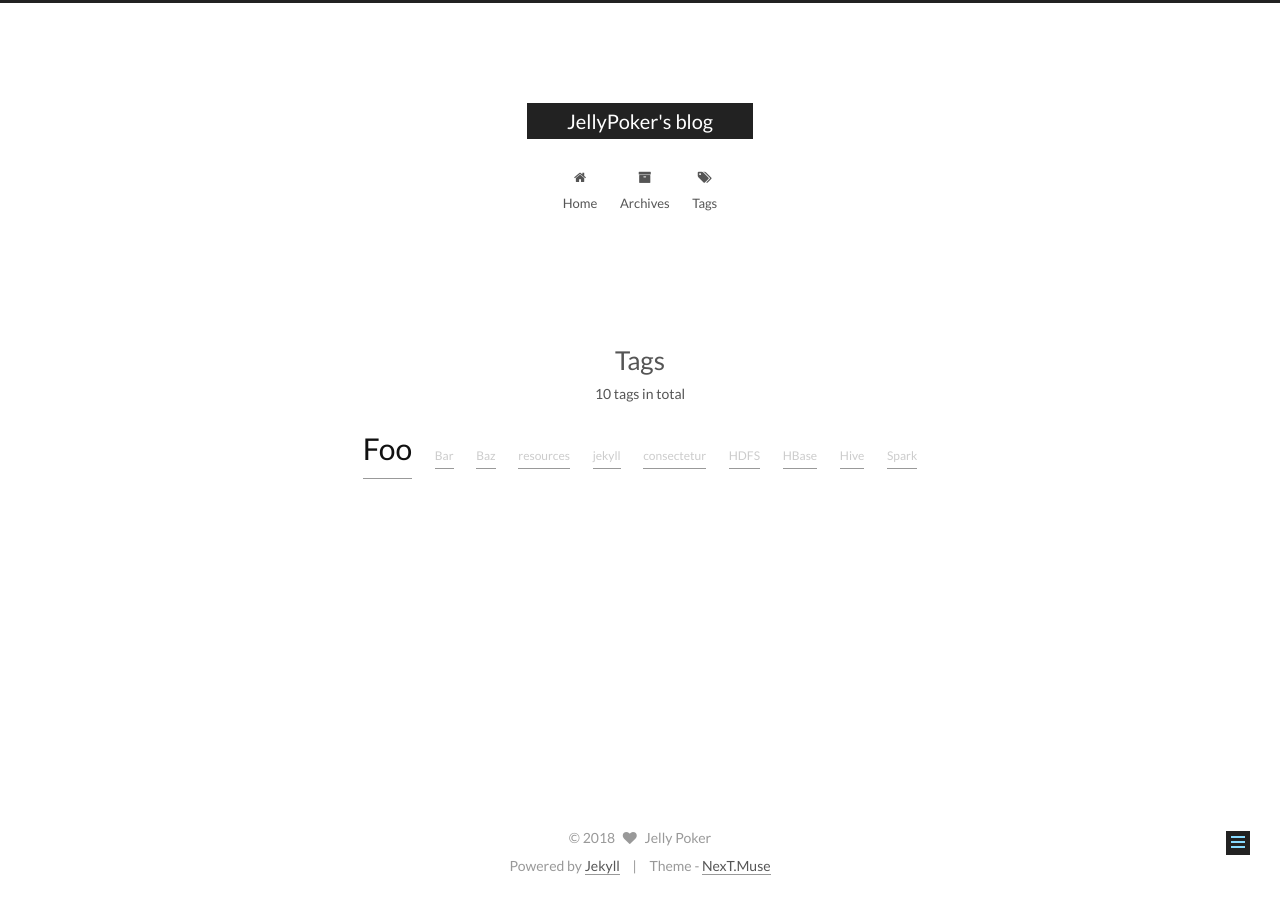
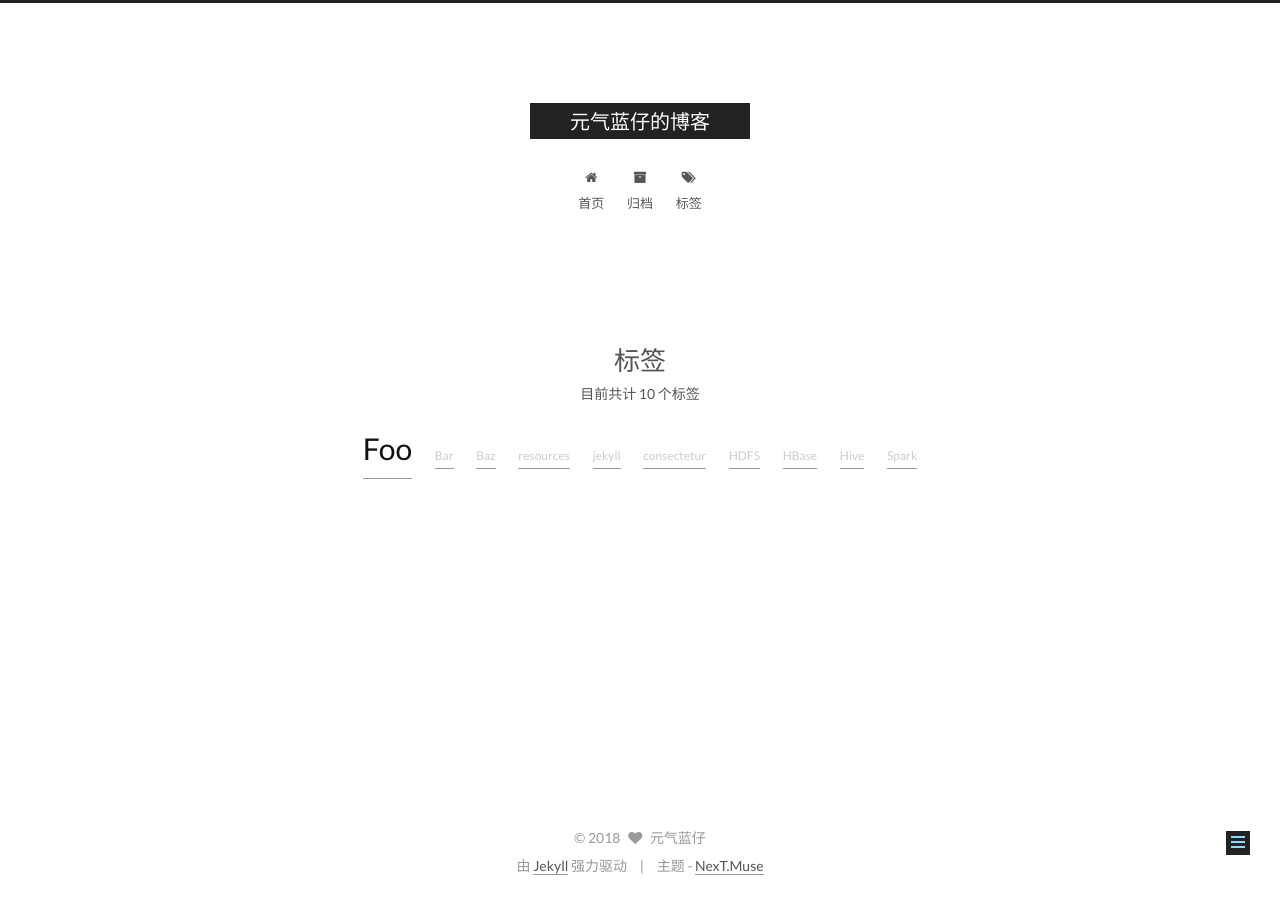
Before and after one commit to JellyPoker/JellyPoker.github.io, a Jekyll site: the page built from tags/index.html, in a window 1280 px wide. Built offline with Jekyll 4.4.1, drawn with Linux system fonts in a browser that asks for light colours.

Commit message:
修改config

```diff
--- a/_config.yml
+++ b/_config.yml
@@ -4,12 +4,12 @@
 # ---------------------------------------------------------------
 
 # Site
-title: JellyPoker's blog
+title: 元气蓝仔的博客
 subtitle:
 description:
-author: Jelly Poker
+author: 元气蓝仔
 # Support language: de, en, fr-FR, id, ja, ko, pt-BR, pt, ru, zh-Hans, zh-hk, zh-tw
-language: en
+language: zh-Hans
 date_format: '%Y-%m-%d'
 
 # URL
```
